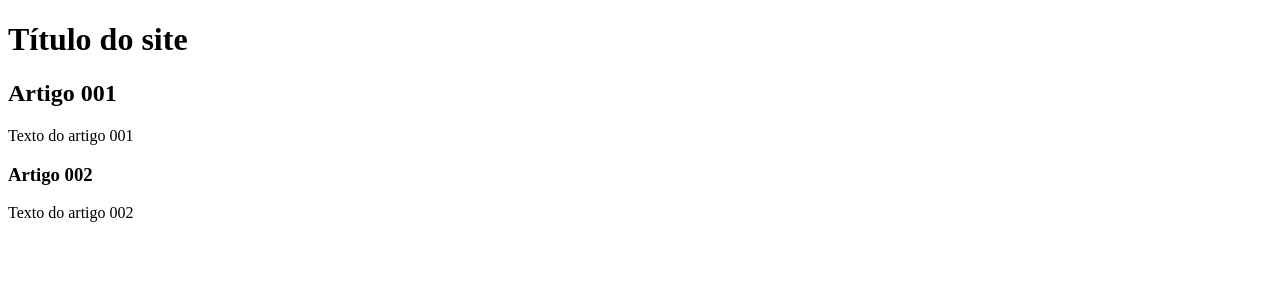
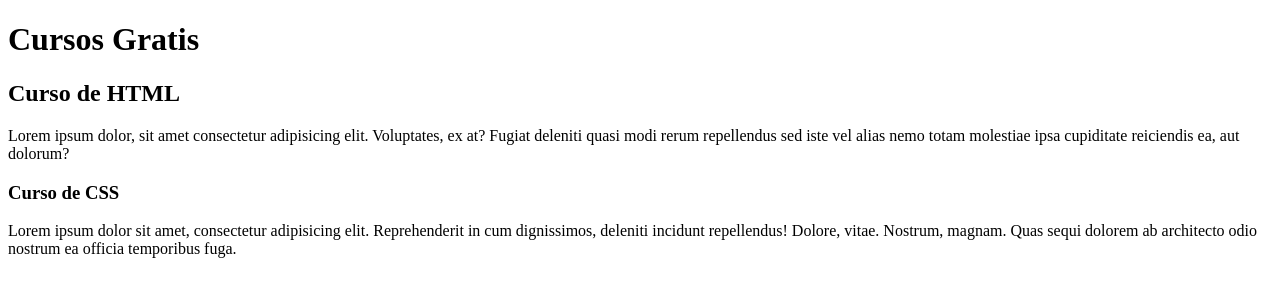
Before and after one commit to MarthaCardoso/Projeto-Site, a plain HTML site: page index.html in a window 1280 px wide. Drawn offline with Linux system fonts and the light colour scheme.

Commit message:
terceira tentativa

```diff
--- a/index.html
+++ b/index.html
@@ -8,15 +8,15 @@
 <body>
     <main>
         <header>
-            <h1>Título do site</h1>
+            <h1>Cursos Gratis</h1>
         </header>
         <article>
-            <h2>Artigo 001</h2>
-            <p>Texto do artigo 001</p>
+            <h2>Curso de HTML</h2>
+            <p>Lorem ipsum dolor, sit amet consectetur adipisicing elit. Voluptates, ex at? Fugiat deleniti quasi modi rerum repellendus sed iste vel alias nemo totam molestiae ipsa cupiditate reiciendis ea, aut dolorum?</p>
         </article>
         <article>
-            <h3>Artigo 002</h3>
-            <p>Texto do artigo 002</p>
+            <h3>Curso de CSS</h3>
+            <p>Lorem ipsum dolor sit amet, consectetur adipisicing elit. Reprehenderit in cum dignissimos, deleniti incidunt repellendus! Dolore, vitae. Nostrum, magnam. Quas sequi dolorem ab architecto odio nostrum ea officia temporibus fuga.</p>
         </article>
     </main>
 </body>
```
